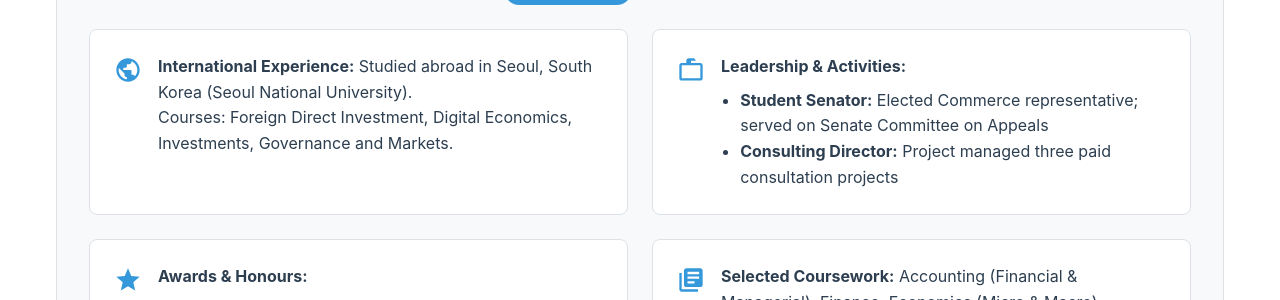
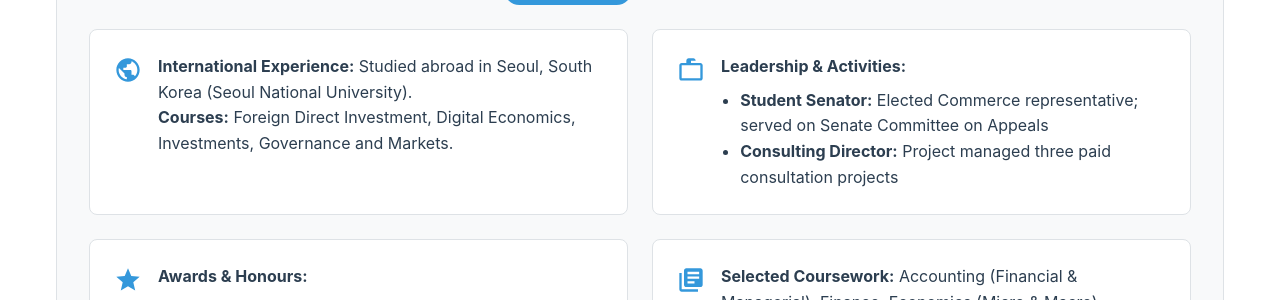
Before and after one commit to TDK250/Toms-Site, a Jekyll site: the page built from professional.md, in a window 1280 px wide and 900 px high, scrolled down 442 px. Shown: the part 153-453 px from the top of the window. Built offline with Jekyll 4.4.1, drawn with Linux system fonts in a browser that asks for light colours.

```diff
--- a/professional.md
+++ b/professional.md
@@ -26,7 +26,7 @@ title: Professional
         </div>
         <div class="highlight-content">
           <strong>International Experience:</strong> Studied abroad in Seoul, South Korea (Seoul National University). <br>
-          <span>Courses: Foreign Direct Investment, Digital Economics, Investments, Governance and Markets.</span>
+          <strong>Courses:</strong> Foreign Direct Investment, Digital Economics, Investments, Governance and Markets.
         </div>
       </div>
 
```
